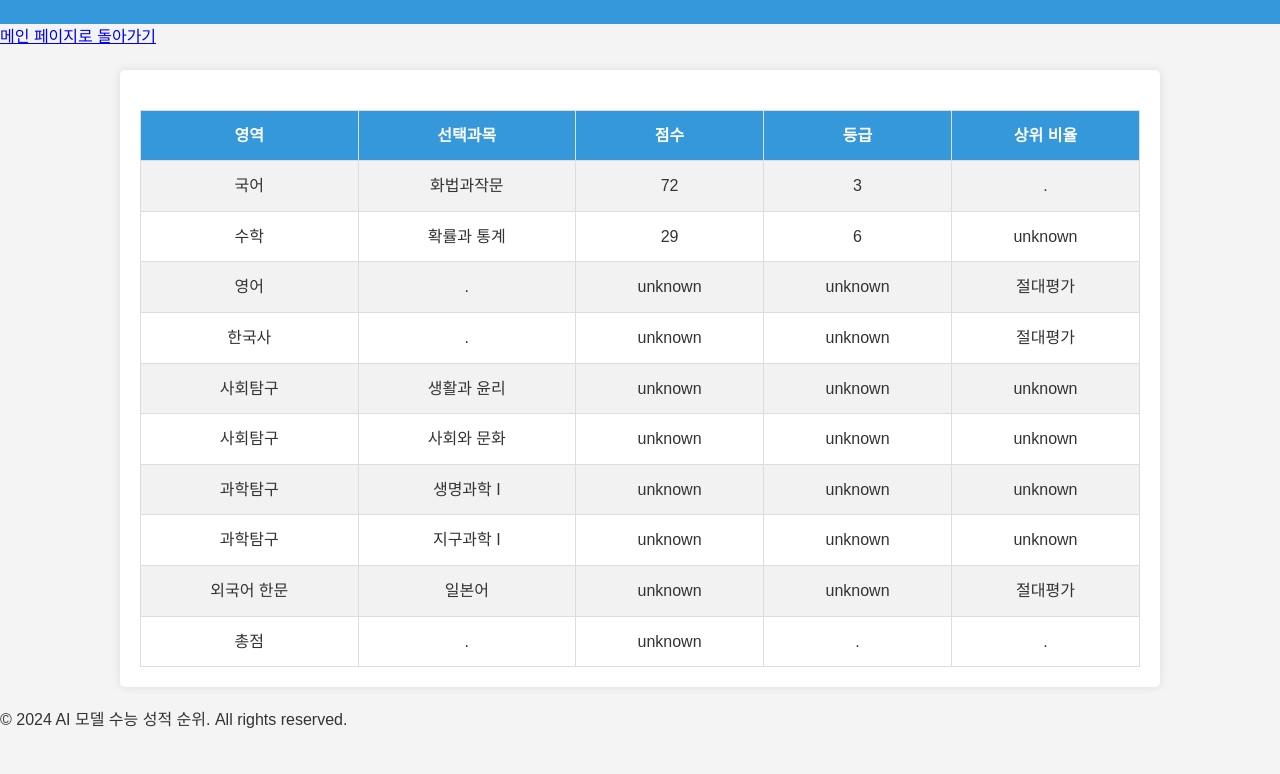
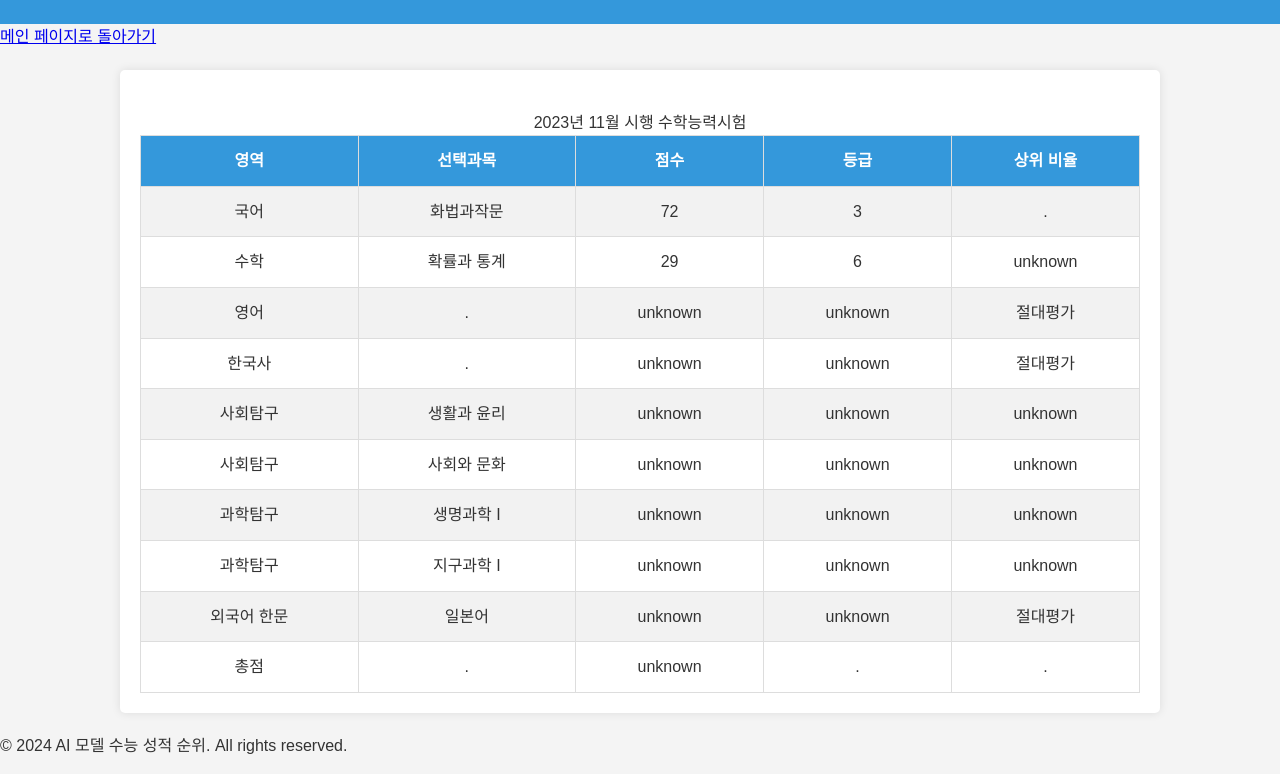
Before and after one commit to MartinShin/martinshin.github.io, a plain HTML site: page GeminiAdvanced.html in a window 1280 px wide. Shown: the part 102-876 px from the top of the page. Before the commit the page ends 851 px from the top, so only its background shows below. Drawn offline with Linux system fonts and the light colour scheme.

Commit message:
Update GeminiAdvanced.html

```diff
--- a/GeminiAdvanced.html
+++ b/GeminiAdvanced.html
@@ -15,6 +15,7 @@
     </nav>
     <main>
         <table>
+            <caption> 2023년 11월 시행 수학능력시험</caption>
             <tr>
                 <th>영역</th>
                 <th>선택과목</th>
```
